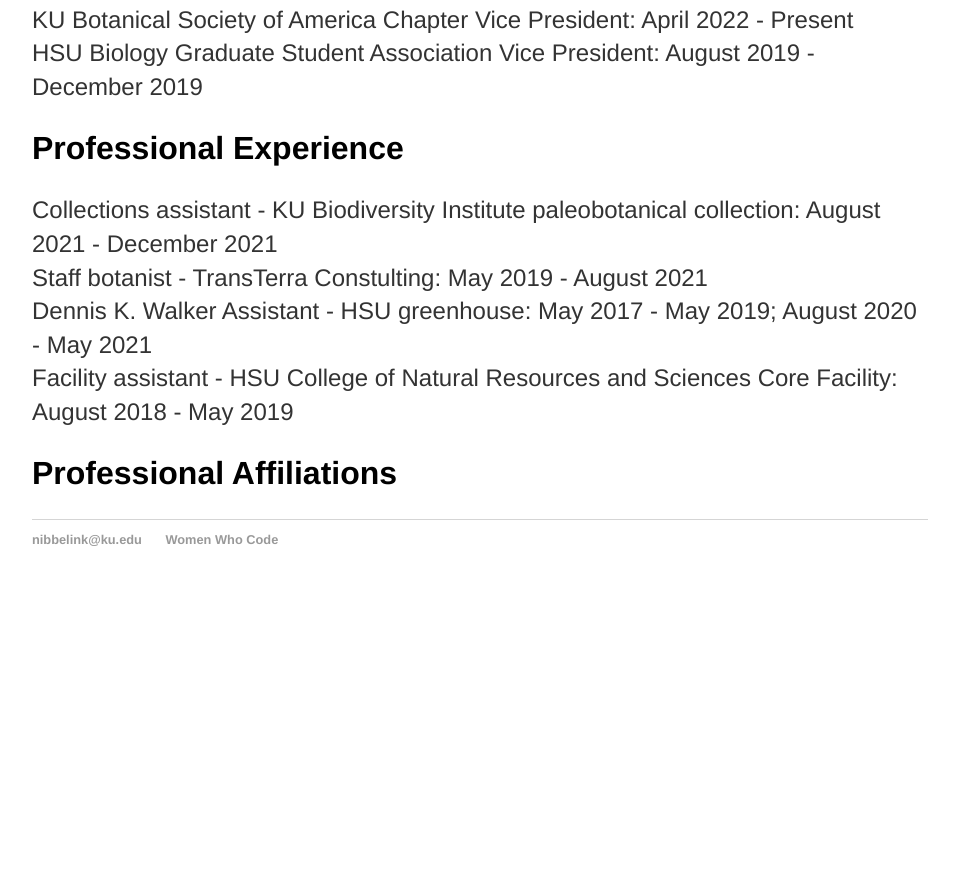
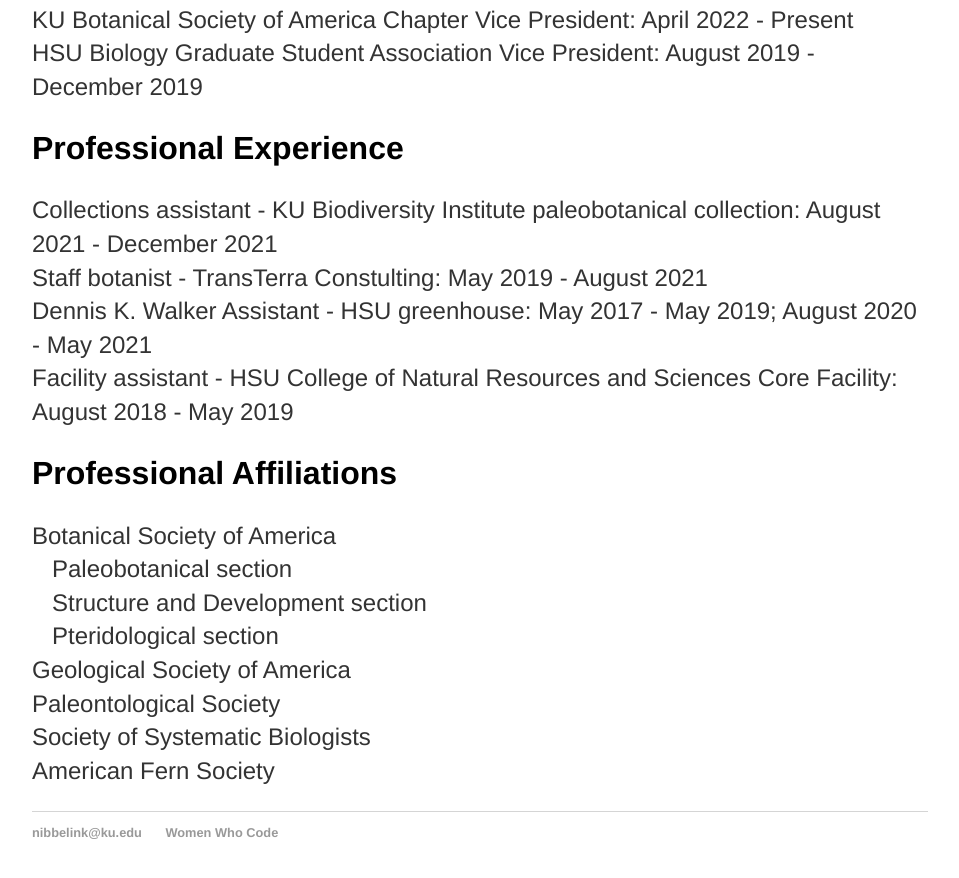
Before and after one commit to megannibbs/megannibbelink.github.io, a Jekyll site: the page built from cv/index.html, in a window 1280 px wide and 900 px high, scrolled down 1917 px. Shown: the top 878 px of the window, without its empty margins (160-1119 px from the left). Built offline with Jekyll 4.4.1, drawn with Linux system fonts in a browser that asks for light colours; before the commit the page ends 2524 px from its top, so only the background shows below that.

Commit message:
Update index.html

```diff
--- a/cv/index.html
+++ b/cv/index.html
@@ -37,3 +37,11 @@
 		Dennis K. Walker Assistant - HSU greenhouse: May 2017 - May 2019; August 2020 - May 2021</br>
 		Facility assistant - HSU College of Natural Resources and Sciences Core Facility: August 2018 - May 2019</br></p>
 	<h2>Professional Affiliations</h2>
+	<p>Botanical Society of America</br>
+		&nbsp;&nbsp;&nbsp;Paleobotanical section</br>
+		&nbsp;&nbsp;&nbsp;Structure and Development section</br>
+		&nbsp;&nbsp;&nbsp;Pteridological section</br>
+		Geological Society of America</br>
+		Paleontological Society</br>
+		Society of Systematic Biologists</br>
+		American Fern Society</br></p>
```
